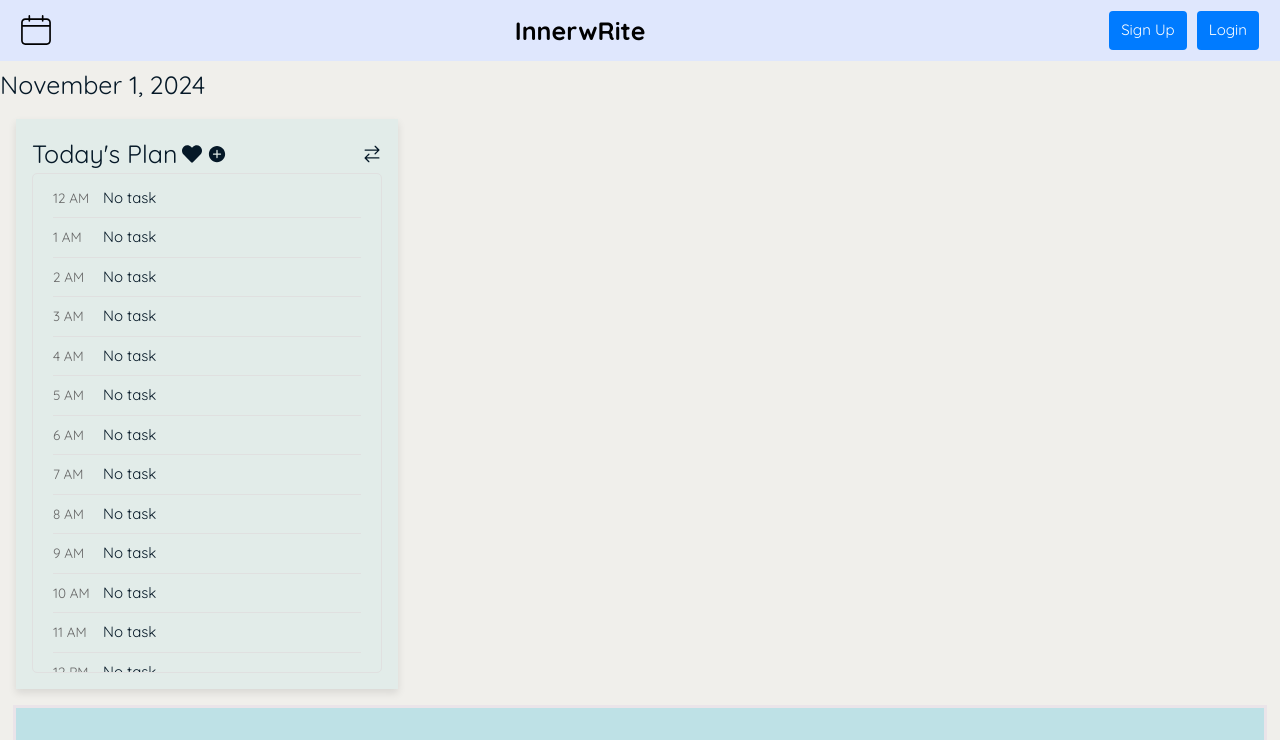
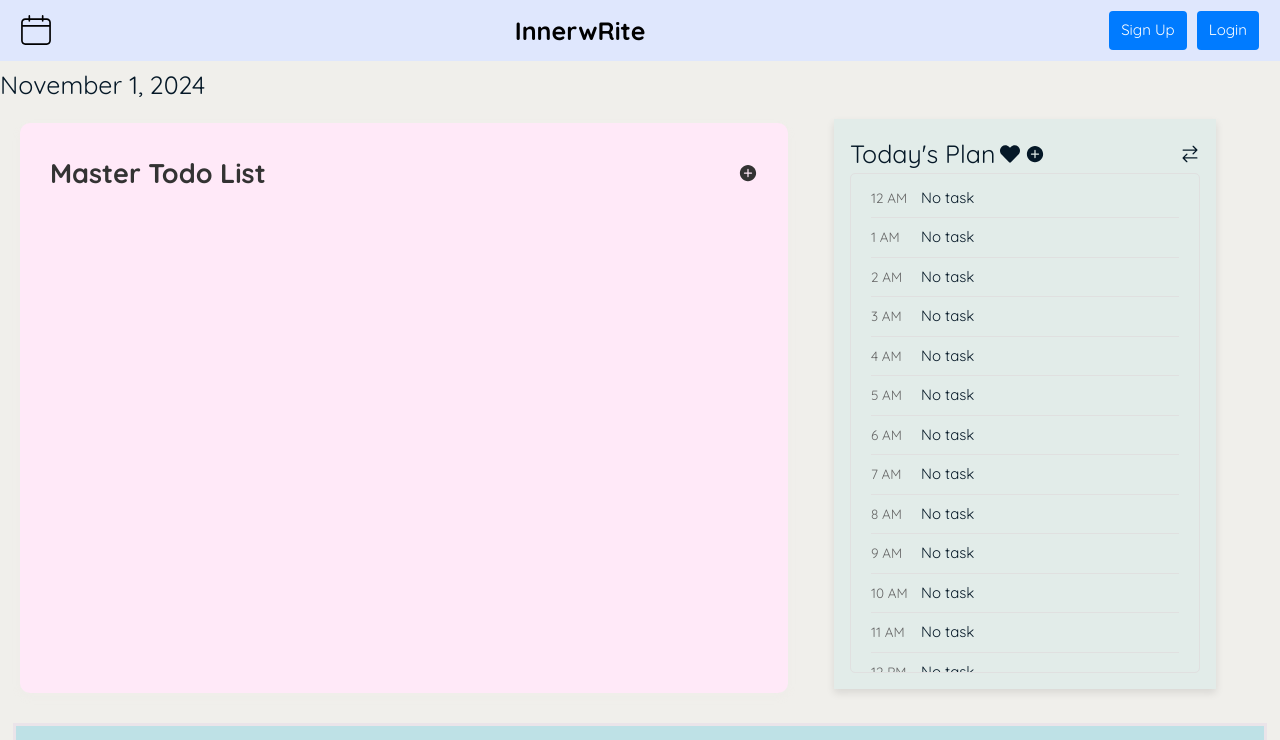
Before and after one commit to mpn64894/inner-write, a Next.js app: page /home in a window 1280 px wide. Shown: the top 740 px of the page. Built offline with nearby package versions, Linux system fonts and the light colour scheme.

Commit message:
Update page.tsx

```diff
--- a/src/app/home/page.tsx
+++ b/src/app/home/page.tsx
@@ -1,6 +1,6 @@
 "use client"
 import Nav from "../../components/Nav"
-import TodayPlan from "../../components/TodayPlan";
+import Dashboard from "../../components/Dashboard";
 import JournalEntry from "../../components/JournalEntry";
 
 export default function HomePage() {
@@ -12,8 +12,7 @@
         <div>
             <Nav/>
             <h1>{formattedDate}</h1>
-
-            <TodayPlan/>
+            <Dashboard/>
             <JournalEntry />
         </div>
     );
```
